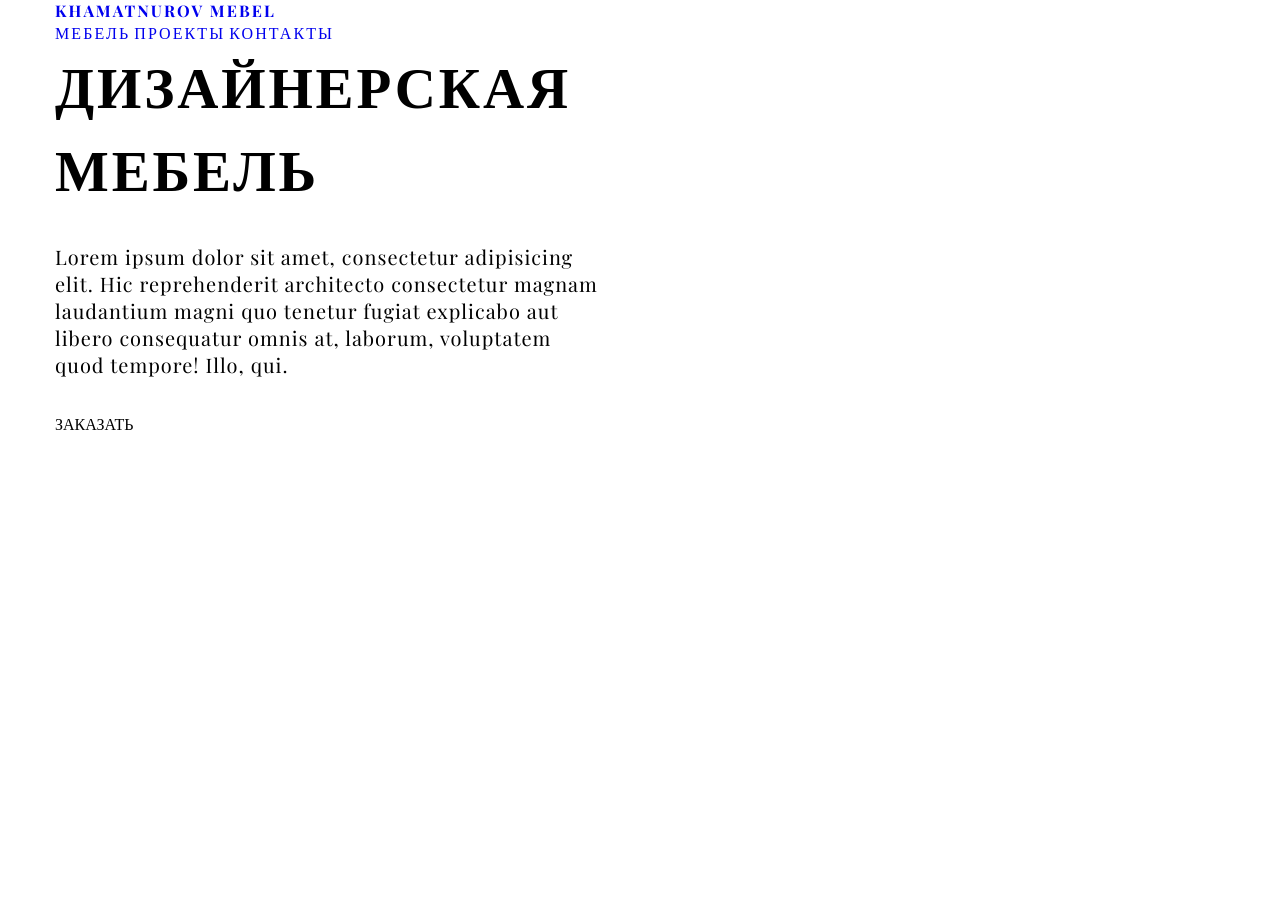
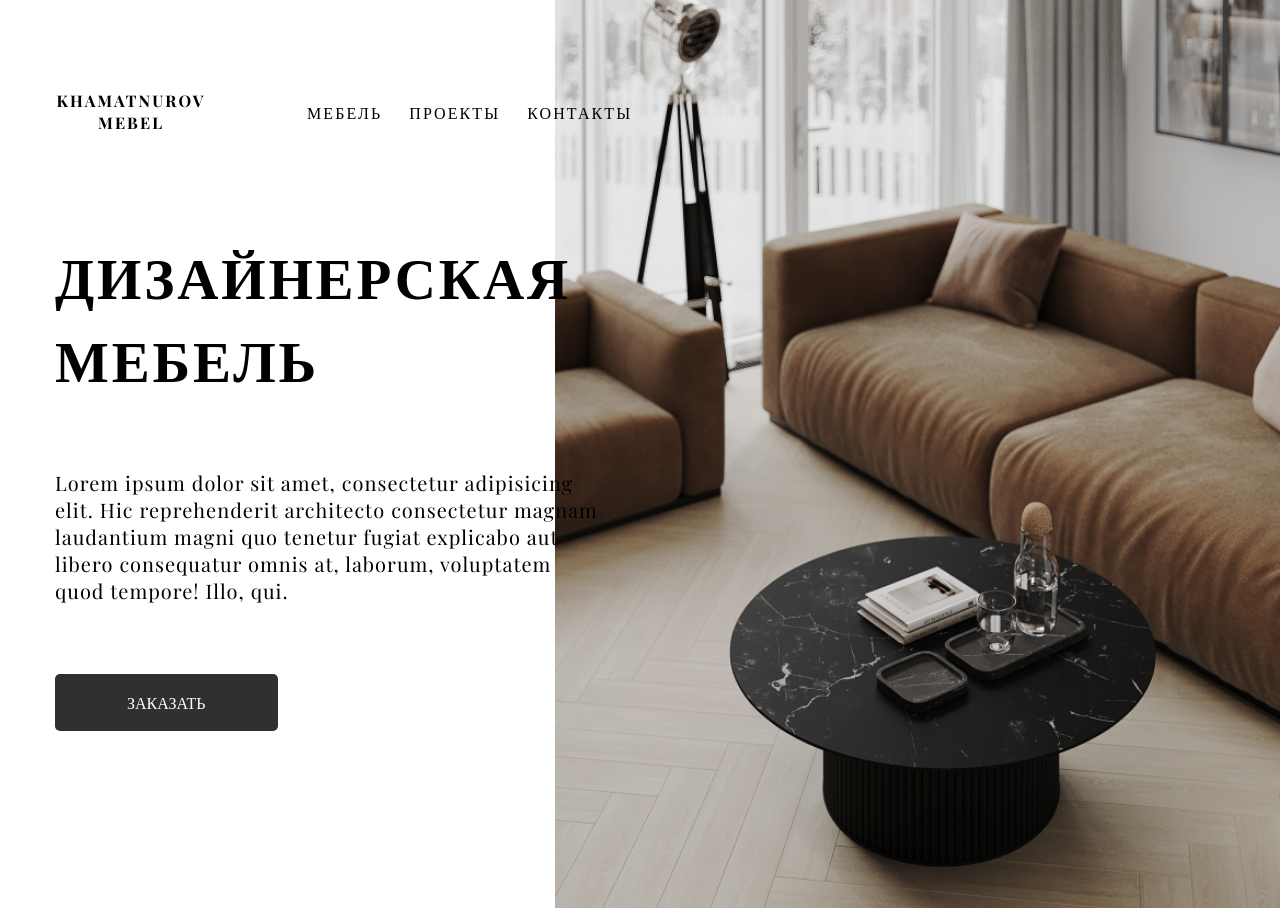
Before and after one commit to EmilKhamatnurov/Eduard_Mebel, a plain HTML site: page index.html in a window 1280 px wide. Before the commit the page ends 800 px from the top, so only its background shows below. Drawn offline with nearby package versions, Linux system fonts and the light colour scheme.

Commit message:
Добавил секцию header

```diff
--- a/styles/main.css
+++ b/styles/main.css
@@ -1,35 +1,58 @@
-body, html {
+body,
+html {
 	background-color: #FFFFFF;
 	height: 100%;
 	box-sizing: border-box;
 	scroll-behavior: smooth;
 }
+
 .header {
+	background: url("../resources/MainSliderImage\ 1.png") right center / cover no-repeat;
+	background-size: contain;
 
 }
+
 .container {
 	max-width: 1170px;
 	margin: 0 auto;
 }
+
 .header-container {
+	padding-top: 90px;
+	padding-bottom: 177px;
 }
+
 .header__navigation {
+	display: flex;
+	justify-content: flex-start;
+	align-items: center;
+	gap: 100px;
+	margin-bottom: 100px;
 }
+
 .header__logo {
 	font-weight: 700;
 	font-size: 16px;
 	line-height: 22px;
 	text-align: center;
+	max-width: 152px;
+	color: black;
 	letter-spacing: 0.13em;
 	text-transform: uppercase;
 }
+
 .navigation {
+	display: flex;
+	gap: 27px;
 }
+
 .navigation__link {
+	color: black;
 	line-height: 19px;
 	letter-spacing: 0.13em;
 	text-transform: uppercase;
 }
+
 .header__info {
 	max-width: 545px;
 	display: flex;
@@ -38,16 +61,25 @@ text-transform: uppercase;
 	justify-content: center;
 	gap: 35px;
 }
+
 .header__title {
 	font-weight: 700;
+	margin-bottom: 35px;
 	font-size: 57px;
 	line-height: 145%;
 	letter-spacing: 0.05em;
 	text-transform: uppercase;
 }
+
 .header__description {
 	font-size: 20px;
 	line-height: 27px;
+	margin-bottom: 35px;
 }
+
 .header__button {
+	color: #FFFFFF;
+	background-color: #303032;
+	padding: 18px 72px;
+	border-radius: 5px;
 }
```
Also changed, not shown: resources/MainSliderImage 1.png (added). Lines whose indentation alone changed are shown as unchanged.
